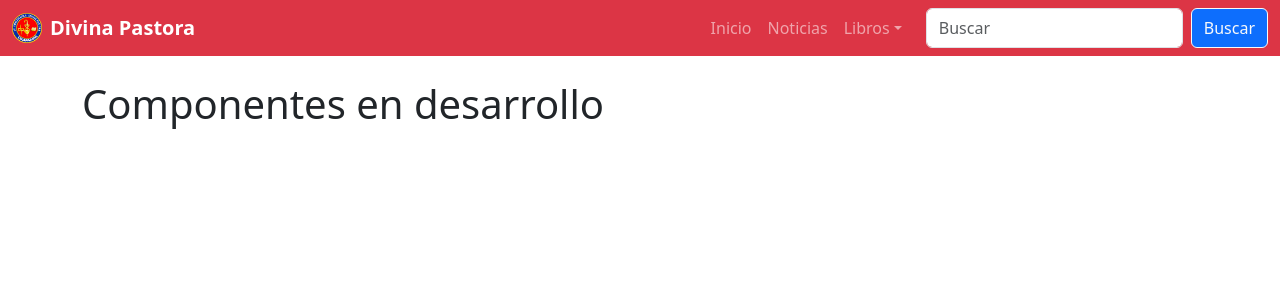
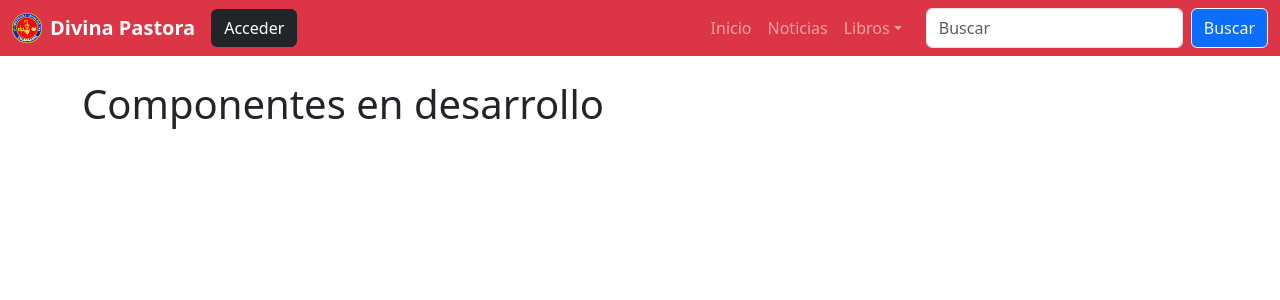
Before and after one commit to FredyMateoCode/biblioteca-frontend, a React (Vite) app: page / in a window 1280 px wide. Shown: the top 300 px of the page. Built offline with nearby package versions, Linux system fonts and the light colour scheme.

Commit message:
Navbar base completo

```diff
--- a/src/componentes/Navbar.jsx
+++ b/src/componentes/Navbar.jsx
@@ -25,6 +25,7 @@ function Navbar001() {
           />
           Divina Pastora
         </Navbar.Brand>
+        <Button variant="dark">Acceder</Button>
         <Navbar.Toggle aria-controls={`offcanvasNavbar-expand-${expand}`} />
         <Navbar.Offcanvas
           id={`offcanvasNavbar-expand-${expand}`}
```
